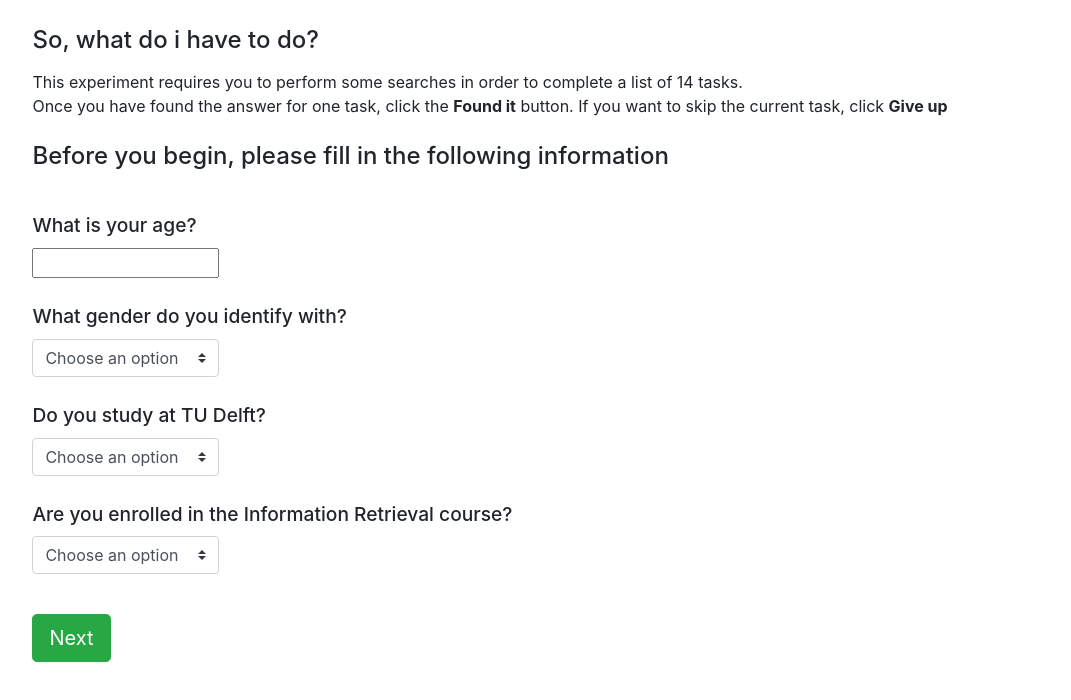
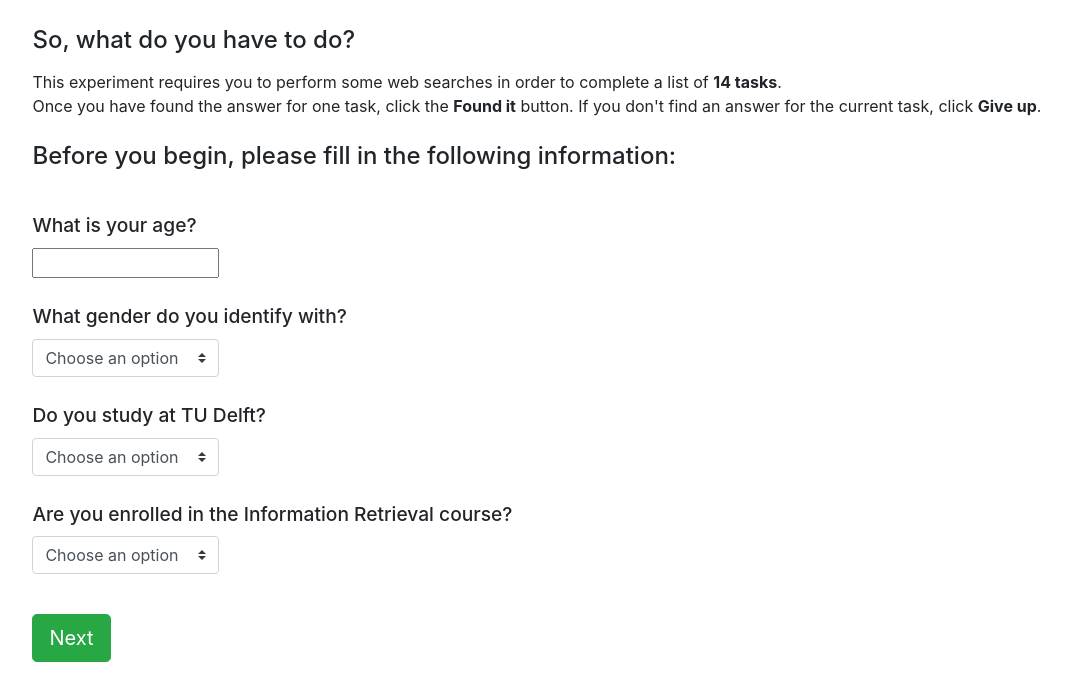
Before and after one commit to alexanderblnf/IR-GroupProject, a website: page Docker Server/app/web/register.html in a window 1280 px wide. Shown: the whole page, without its empty margins (6-1077 px from the left). Drawn offline with nearby package versions, Linux system fonts and the light colour scheme.

Commit message:
Fix description

```diff
--- a/Docker Server/app/web/register.html
+++ b/Docker Server/app/web/register.html
@@ -15,12 +15,12 @@
         </div>
     </div>
     <div id="register-div">
-        <h4 style="margin-bottom: 2vh;">So, what do i have to do?</h4>
+        <h4 style="margin-bottom: 2vh;">So, what do you have to do?</h4>
         <div id="explanation-div">
-            This experiment requires you to perform some searches in order to complete a list of 14 tasks. <br>
-            Once you have found the answer for one task, click the <strong>Found it</strong> button. If you want to skip the current task, click <strong>Give up</strong>
+            This experiment requires you to perform some web searches in order to complete a list of <strong>14 tasks</strong>. <br>
+            Once you have found the answer for one task, click the <strong>Found it</strong> button. If you don't find an answer for the current task, click <strong>Give up</strong>.
         </div>
-        <h4>Before you begin, please fill in the following information</h4>
+        <h4>Before you begin, please fill in the following information:</h4>
         <div id="age-div">
             <span class="questions-span">What is your age?</span><br>
             <input class="input-register" type="text" id="age-input"/>
```
